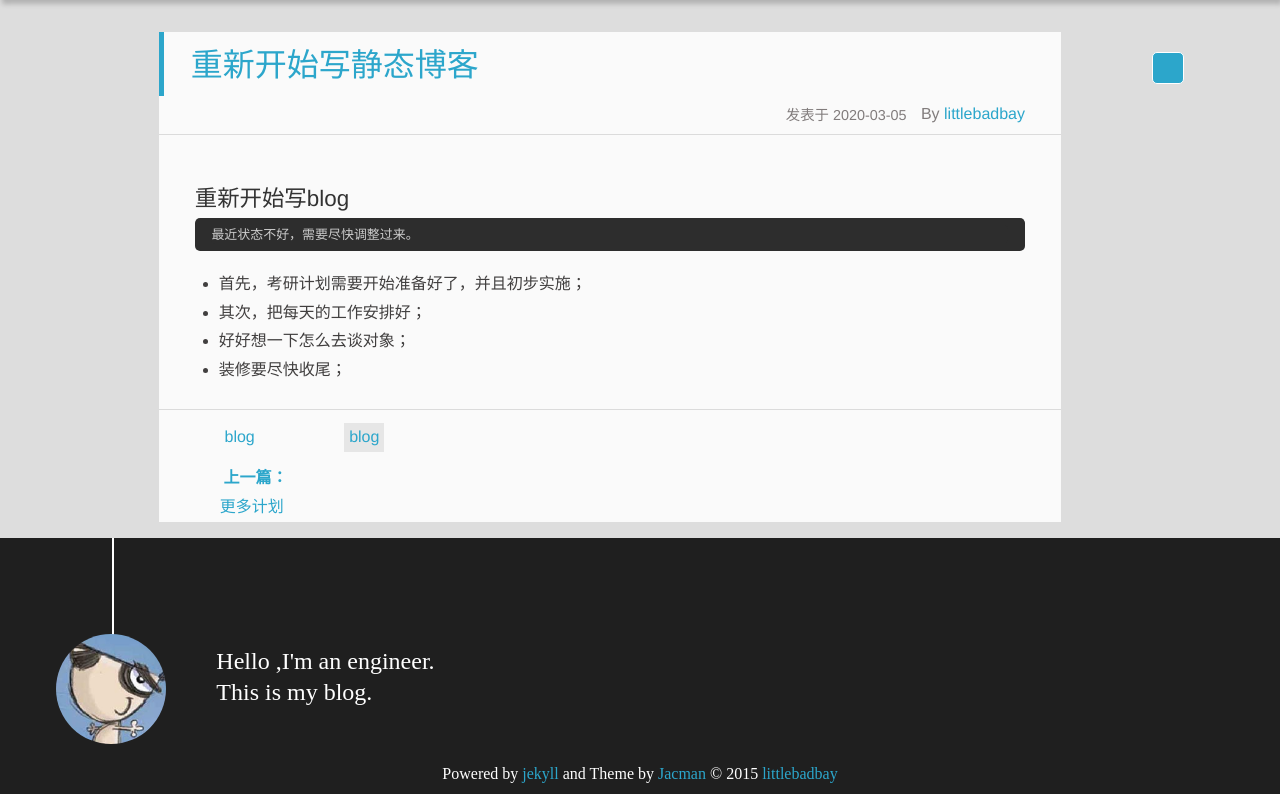
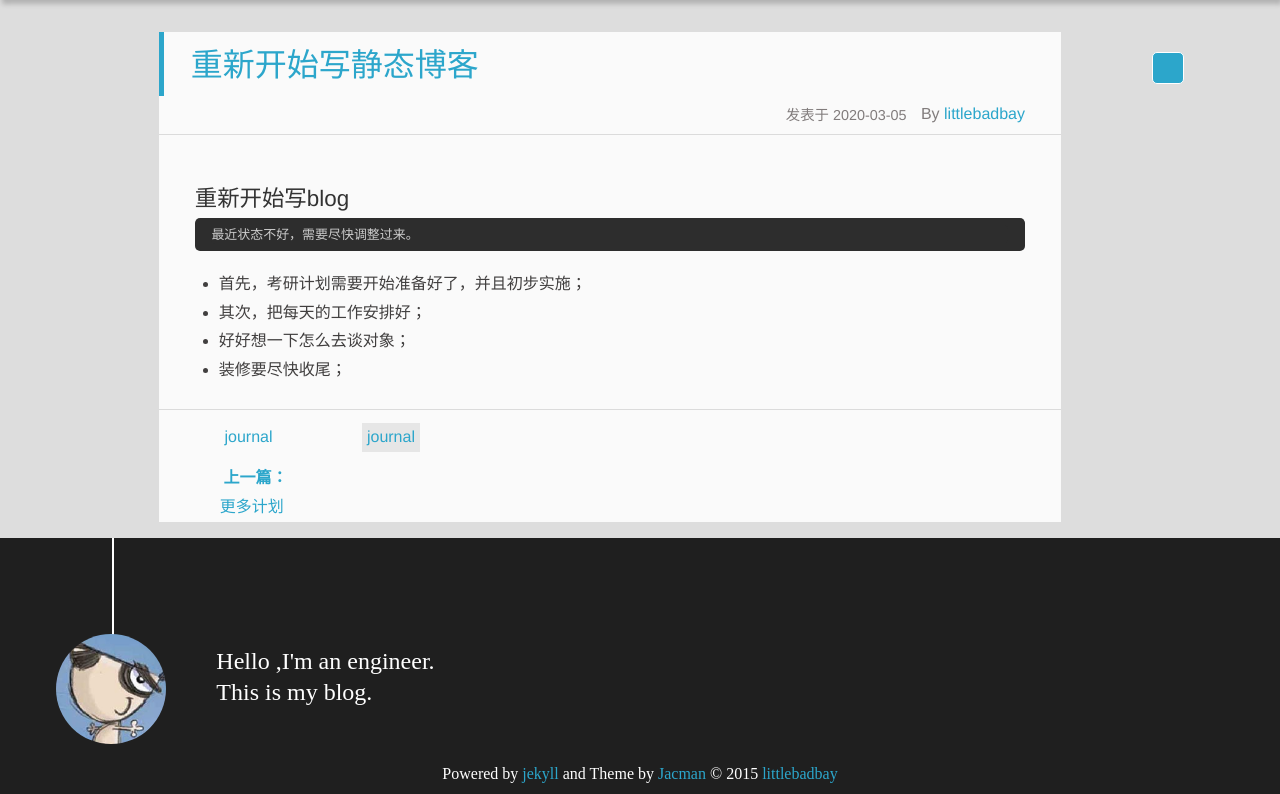
Before and after one commit to littlebadbay/littlebadbay.github.com, a Jekyll site: the page built from _posts/2020-03-05-anoblog.md, in a window 1280 px wide. Shown: the part 208-1002 px from the top of the page. Built offline with Jekyll 4.4.1, drawn with Linux system fonts in a browser that asks for light colours; some web fonts are replaced.

Commit message:
修改分类

```diff
--- a/_posts/2020-03-05-anoblog.md
+++ b/_posts/2020-03-05-anoblog.md
@@ -2,8 +2,8 @@
 layout: post
 title: 重新开始写静态博客
 tags:
-- blog
-categories: blog
+- journal
+categories: journal
 description:
 ---
 ### 重新开始写blog
```
